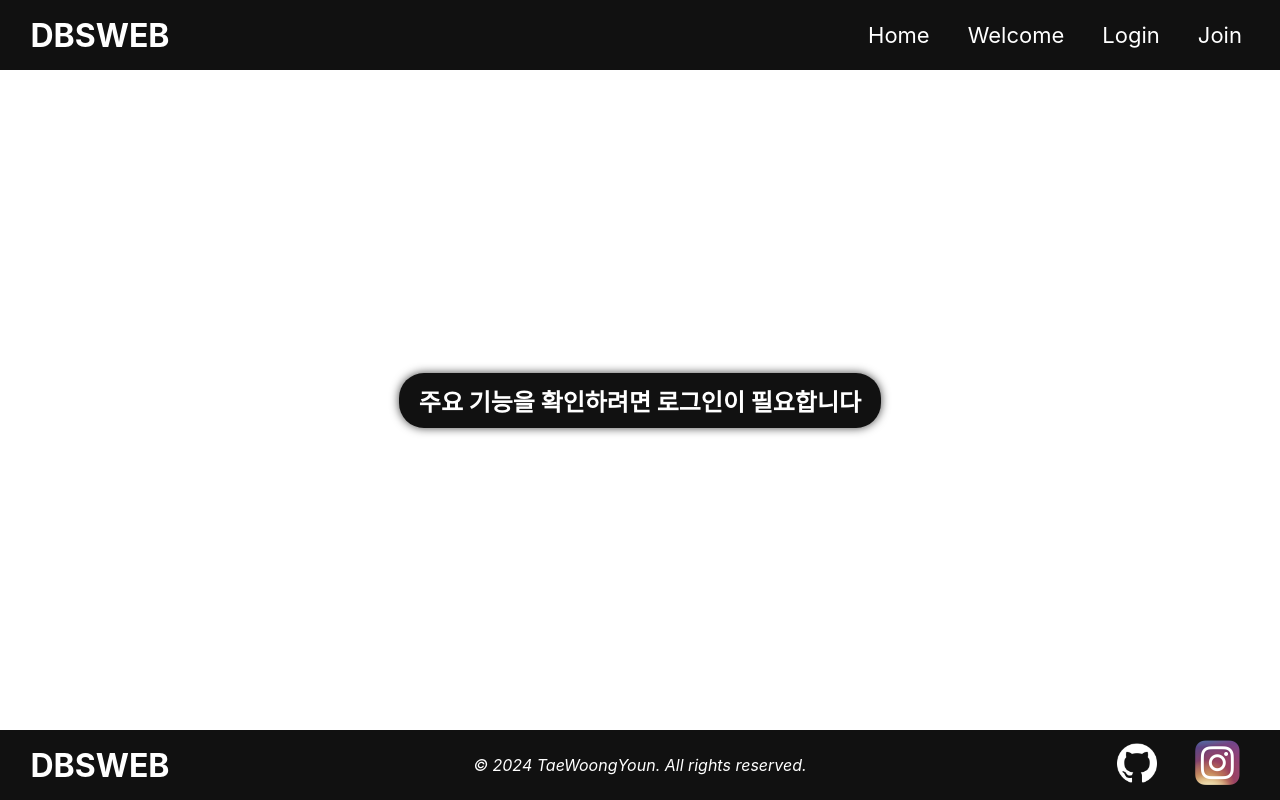
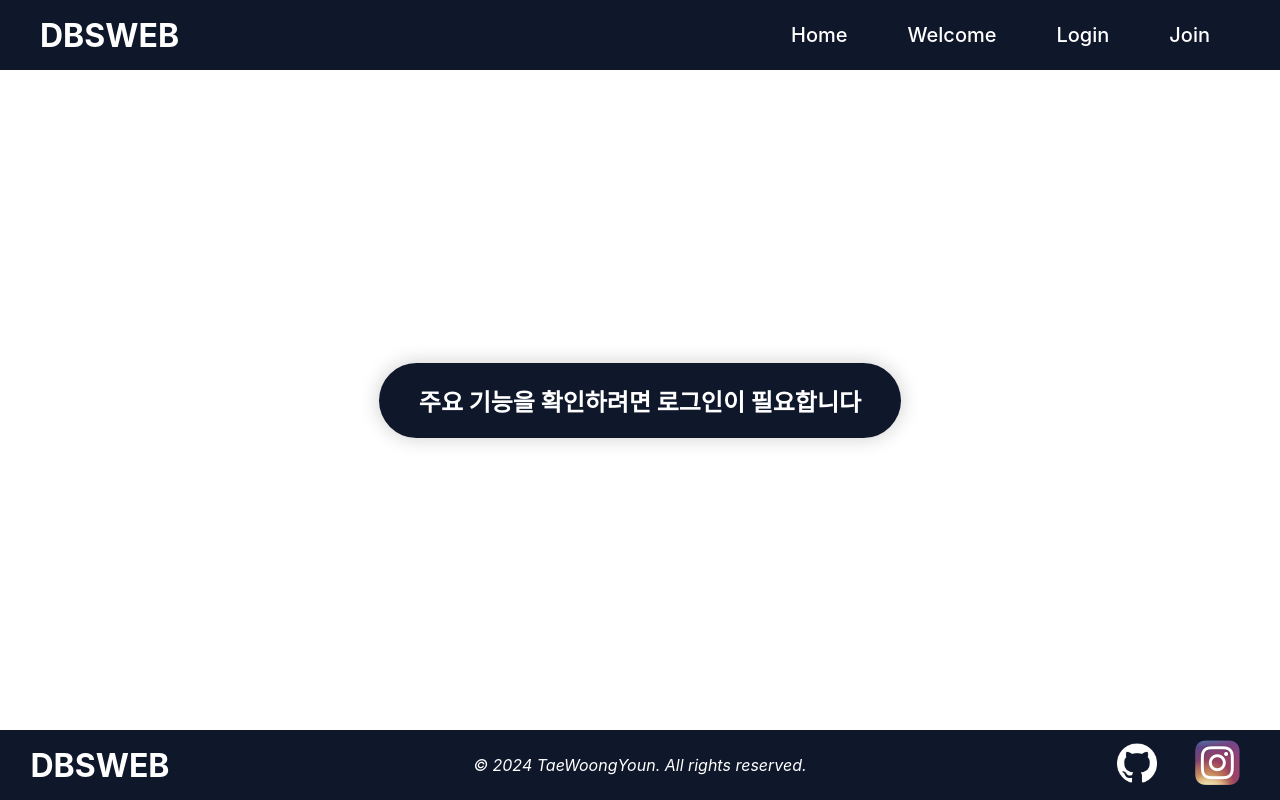
Before and after one commit to TaeWoongYoun/LMS, a React (Create React App) app: page / in a window 1280 px wide. Built offline with nearby package versions, Linux system fonts and the light colour scheme.

Commit message:
style: Apply modern design with navy color

```diff
--- a/src/App.css
+++ b/src/App.css
@@ -17,33 +17,65 @@ ul li{
   text-align: center;
 }
 
-header{
+header {
   width: 100%;
   height: 70px;
-  background-color: #111;
+  background-color: #0F172A;
   color: #fff;
   display: flex;
   justify-content: space-between;
+  align-items: center;
+  padding: 0 40px;
+  position: relative;
 }
 
-.logo{
+.logo {
   width: 200px;
   height: 70px;
-  align-content: center;
+  display: flex;
+  align-items: center;
 }
 
-nav{
-  width: 450px;
+nav {
+  width: auto;
   height: 100%;
+  margin-right: 20px;
 }
 
-nav ul{
+nav ul {
   width: 100%;
   height: 100%;
   display: flex;
   align-items: center;
-  justify-content: space-evenly;
-  font-size: 22px;
+  gap: 40px;
+  font-size: 20px;
+  font-weight: 500;
+}
+
+nav ul li {
+  position: relative;
+  padding: 5px 10px;
+  transition: all 0.3s ease;
+}
+
+nav ul li:after {
+  content: '';
+  position: absolute;
+  width: 0;
+  height: 2px;
+  bottom: 0;
+  left: 50%;
+  background-color: #cee8e5;
+  transition: all 0.3s ease;
+  transform: translateX(-50%);
+}
+
+nav ul li:hover {
+  color: #cee8e5;
+}
+
+nav ul li:hover:after {
+  width: 100%;
 }
 
 .content{
@@ -64,20 +96,20 @@ nav ul{
 .search-area select{
   width: 200px;
   height: 40px;
-  border: 1px solid black;
+  border: 1px solid #0F172A;
   padding-left: 10px;
   margin-right: 10px;
-  font-size: 20px;
+  font-size: 18px;
   border-radius: 10px;
 }
 
 .search-area input{
   width: 400px;
+  height: 40px;
   padding-left: 10px;
-  height: 40px;
-  border: 1px solid black;
+  border: 1px solid #0F172A;
   border-radius: 10px;
-  font-size: 20px;
+  font-size: 18px;
 }
 
 .table-area{
@@ -96,24 +128,29 @@ table {
 }
 
 .table-area::-webkit-scrollbar {
-  width: 15px;
+  width: 12px;
 }
 
 .table-area::-webkit-scrollbar-thumb {
-  background-color: #111;
-  border-radius: 10px;
+  background-color: #0F172A;
+  border-radius: 6px;
   background-clip: padding-box;
-  border: 2px solid transparent;
+  border: 3px solid transparent;
+  transition: background-color 0.3s ease;
+}
+
+.table-area::-webkit-scrollbar-thumb:hover {
+  background-color: #1E293B;
 }
 
 .table-area::-webkit-scrollbar-track {
-  background-color: grey;
-  border-radius: 10px;
-  box-shadow: inset 0px 0px 5px white;
+  background-color: #f1f5f9;
+  border-radius: 6px;
+  border: 1px solid #e2e8f0;
 }
 
 th{
-  background-color: black;
+  background-color: #0F172A;
   color: #fff;
 }
 
@@ -123,7 +160,7 @@ tr:hover{
 }
 
 th, td{
-  border: 1px solid black;
+  border: 1px solid #0F172A;
   padding: 5px 10px;
 }
 
@@ -248,18 +285,25 @@ footer{
   display: flex;
   align-items: center;
   justify-content: space-between;
-  background-color: #111;
+  background-color: #0F172A;
   color: #fff;
 }
 
+footer .logo{
+  width: 200px;
+  display: flex;
+  align-items: center;
+  justify-content: center;
+}
+
 .login-message {
-  padding: 10px 20px;
-  background-color: #111;
+  padding: 20px 40px;
+  background-color: #0F172A;
   color: #fff;
   font-size: 24px;
   font-weight: bold;
-  border-radius: 25px;
-  box-shadow: 0 0px 10px #444;
+  border-radius: 40px;
+  box-shadow: 0 0px 20px rgba(0, 0, 0, 0.2);
   max-width: 600px;
 }
 
@@ -428,7 +472,6 @@ address{
   text-align: center;
 }
 
-/* 이미지 미리보기 모달 스타일 */
 .modal-backdrop {
   position: fixed;
   top: 0;
@@ -473,7 +516,6 @@ address{
   background-color: #cc0000;
 }
 
-/* 파일 입력 스타일링 */
 .submit-modal input[type="file"] {
   width: 100%;
   padding: 10px;
--- a/src/pages/styles/AuthStyle.css
+++ b/src/pages/styles/AuthStyle.css
@@ -18,7 +18,7 @@
     background-color: #fff;
     padding: 40px;
     border-radius: 12px;
-    box-shadow: 0 0px 15px rgba(0, 0, 0, 0.3);
+    box-shadow: 0 0px 20px rgba(0, 0, 0, 0.2);
     width: 100%;
     max-width: 500px;
 }
--- a/src/pages/styles/CheckPage.css
+++ b/src/pages/styles/CheckPage.css
@@ -26,12 +26,11 @@
 
 .check-page th, td {
     padding: 12px;
-    border-bottom: 1px solid #111;
+    border-bottom: 1px solid #0F172A;
 }
 
 .check-page th {
-    background-color: #111;
-    font-weight: bold;
+    background-color: #0F172A;
 }
 
 .check-page .view-image-btn {
--- a/src/pages/styles/UserPage.css
+++ b/src/pages/styles/UserPage.css
@@ -14,6 +14,13 @@
     max-height: 650px;
     overflow-y: scroll;
     font-size: 20px;
+}
+.user-area th, .user-area td{
+    border: 1px solid #0F172A;
+}
+
+.user-area th{
+    background-color: #0F172A;
 }
 
 .user-area button{
```
